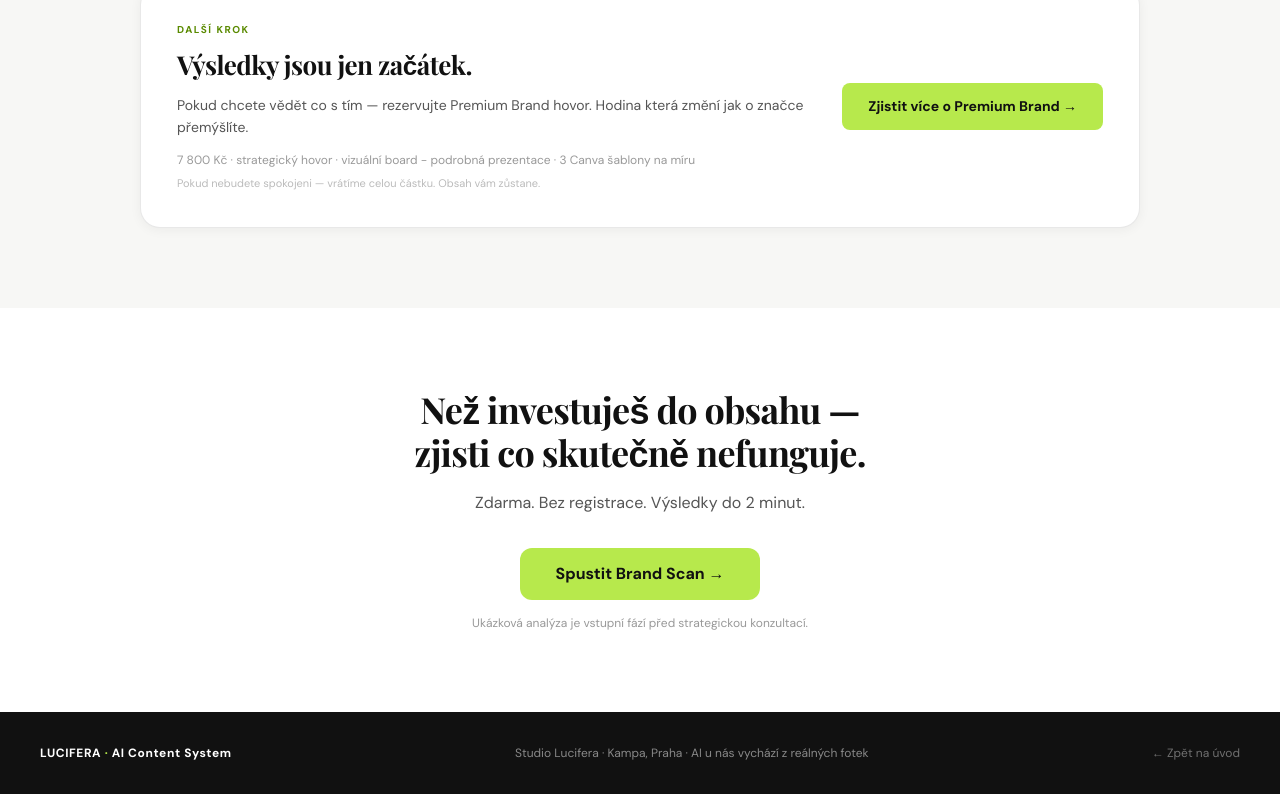
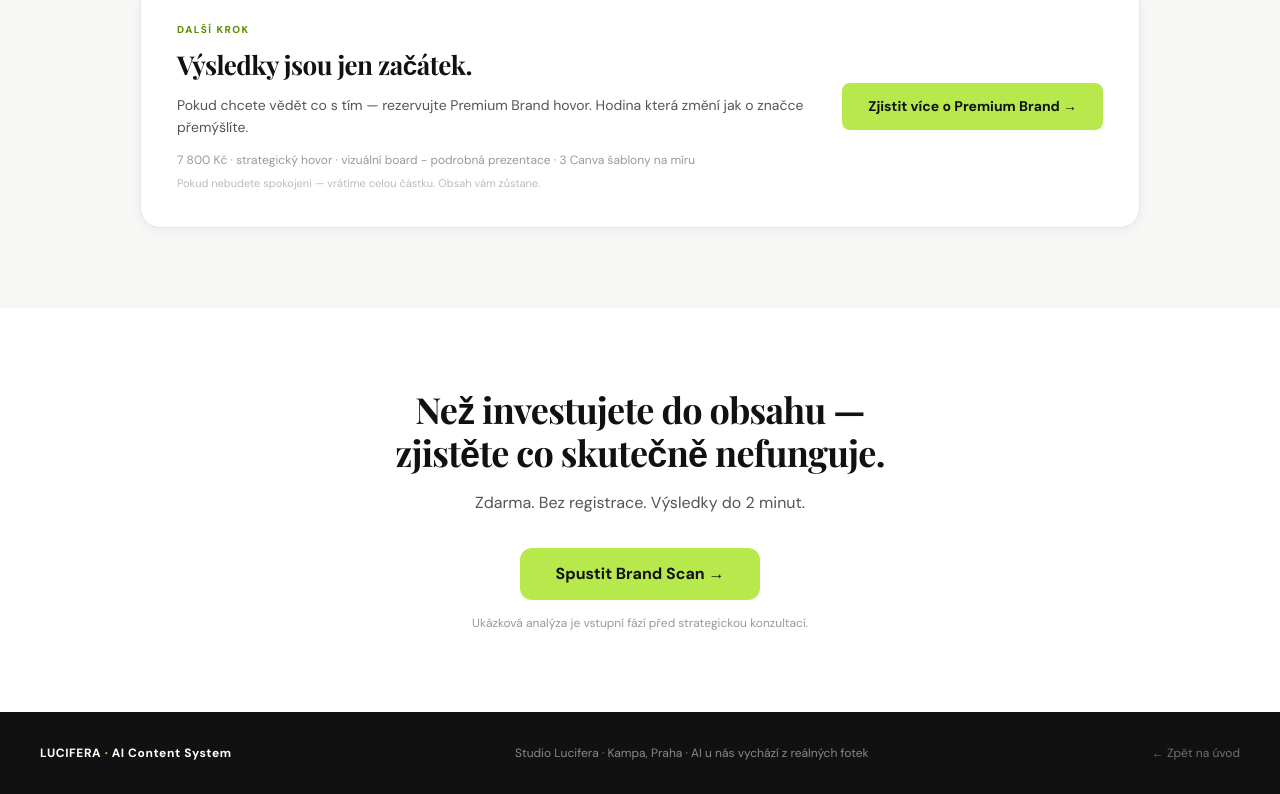
Before and after one commit to katarinabrics-eng/ai-content-studio, a Next.js app in the folder apps/content-studio/: page /brand-scan in a window 1280 px wide. Shown: the part 3673-4467 px from the top of the page. Built offline with nearby package versions, Linux system fonts and the light colour scheme.

Commit message:
fix(brand-scan): refine text for formal consistency and user clarity
- Updated the hero section text to shift from informal to formal language, enhancing professionalism and clarity for users.
- Ensured consistency in messaging throughout the BrandScanPage to align with user expectations.

```diff
--- a/apps/content-studio/src/app/brand-scan/page.tsx
+++ b/apps/content-studio/src/app/brand-scan/page.tsx
@@ -792,7 +792,7 @@ export default function BrandScanPage() {
             lineHeight: 1.2,
           }}
         >
-          Než investuješ do obsahu — zjisti co skutečně nefunguje.
+          Než investujete do obsahu — zjistěte co skutečně nefunguje.
         </h2>
         <p style={{ fontSize: 16, color: MUTED, marginBottom: 32, lineHeight: 1.6 }}>Zdarma. Bez registrace. Výsledky do 2 minut.</p>
         <Link
```
